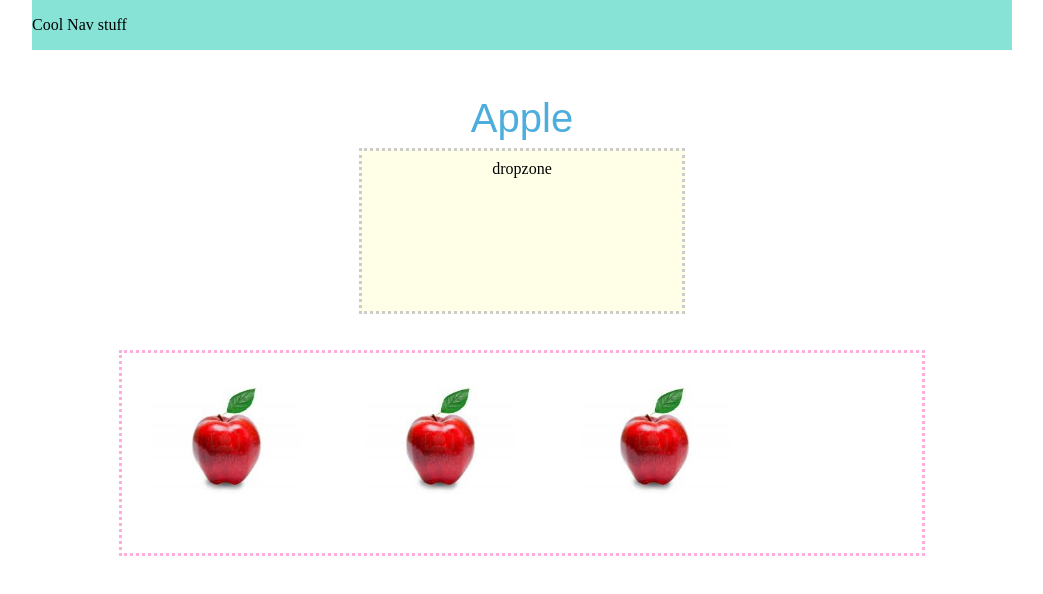
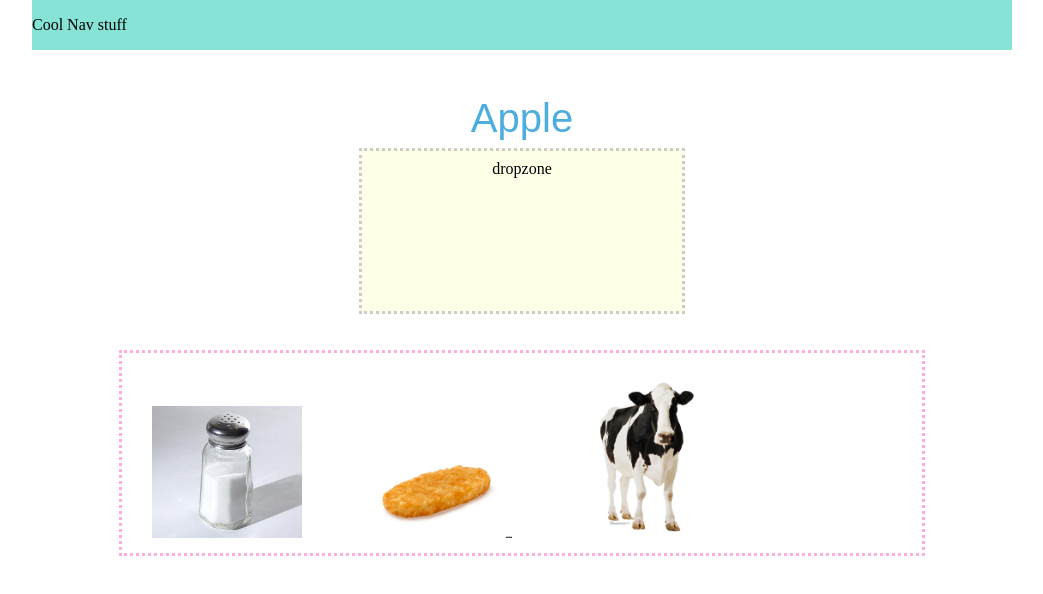
Before and after one commit to chrislebaron/jquery-match, a plain HTML site: page index.html in a window 1280 px wide. Shown: the whole page, without its empty margins (118-1161 px from the left). Drawn offline with Linux system fonts and the light colour scheme; files that its build step writes are made by us from their sources.

Commit message:
Lots of stuff
Added a ton of logic

```diff
--- a/index.html
+++ b/index.html
@@ -7,13 +7,14 @@
 	<link rel="stylesheet" type="text/css" href="css/reset.css">
 	<link rel="stylesheet" type="text/css" href="css/style.css">
 	<link rel="stylesheet" type="text/css" href="css/jquery-ui.min.css">
-	<link rel="stylesheet" type="text/css" href="jquery-ui.structure.min.css">
-	<link rel="stylesheet" type="text/css" href="jquery-ui.theme.min.css">
+	<link rel="stylesheet" type="text/css" href="css/jquery-ui.structure.min.css">
+	<link rel="stylesheet" type="text/css" href="css/jquery-ui.theme.min.css">
 
 	<!-- Javascripts -->
 	<script language="javascript" type="text/javascript" src="js/jquery-1.11.2.min.js"></script>
 	<script type="text/javascript" src="js/jquery-ui.min.js"></script>
 	<script type="text/javascript" src="js/match.js"></script>
+	<script type="text/javascript" src="js/shuffle.js"></script>
 
 </head>
 <body>
--- a/js/match.js
+++ b/js/match.js
@@ -1,4 +1,55 @@
 $(function() {
+
+  var picList =   [
+                        {word: 'apple', file: 'apple1.jpg'},
+                        {word: 'ball', file: 'ball.jpg'},
+                        {word: 'cat', file: 'cat1.jpg'},
+                        {word: 'cheese', file: 'cheese.jpg'},
+                        {word: 'cloud', file: 'cloud1.jpg'},
+                        {word: 'cow', file: 'cow1.jpg'},
+                        {word: 'dog', file: 'dog1.png'},
+                        {word: 'grass', file: 'grass.jpg'},
+                        {word: 'hash', file: 'hash.jpg'},
+                        {word: 'pepper', file: 'pepper.jpg'},
+                        {word: 'rainbow', file: 'rainbow1.png'},
+                        {word: 'salt', file: 'salt.jpg'},
+                        {word: 'worm', file: 'worm.jpg'},
+                    ]
+    // Generate the page
+    // Choose a random picture as an answer
+    var generateGame = function() {
+      $('#picture-div').empty();
+      options = Array();
+      var answer = picList[Math.floor(Math.random() * picList.length)];
+      options.push(answer);
+
+      // Choose two more as options
+      var numOptions=2;
+      var renderOptions = function(numOptions){
+        for(i=0; i<numOptions;){
+          var random = picList[Math.floor(Math.random() * picList.length)];
+          if($.inArray(random,options)===-1){
+             options.push(random);
+          }
+          if(options.length!==numOptions-1){
+            i++;
+          }
+        }
+
+      }
+      renderOptions(numOptions);
+      // Shuffle!
+      options = shuffle(options);
+
+
+      for(i=0; i<options.length; i++){
+        item=i+1;
+        $('#picture-div').append('<img id="'+options[i].word+'" class="drag" src="images/'+options[i].file+'">')
+      }
+    }
+    generateGame();
+
+    // Move and validate stuff
     $( ".drag" ).draggable({ revert: "invalid" });
     $( "#dropzone" ).droppable({
       drop: function( event, ui ) {
@@ -17,20 +68,6 @@ $(function() {
 
     }
 
-    var picList =   [
-                        {word: 'apple', file: 'apple1.jpg'},
-                        {word: 'ball', file: 'ball.jpg'},
-                        {word: 'cat', file: 'cat1.jpg'},
-                        {word: 'cheese', file: 'cheese.jpg'},
-                        {word: 'cloud', file: 'chris.jpg'},
-                        {word: 'cow', file: 'cow1.jpg'},
-                        {word: 'dog', file: 'dog1.jpg'},
-                        {word: 'grass', file: 'grass.jpg'},
-                        {word: 'hash', file: 'hash.jpg'},
-                        {word: 'pepper', file: 'pepper.jpg'},
-                        {word: 'rainbow', file: 'rainbow.jpg'},
-                        {word: 'salt', file: 'salt.jpg'},
-                        {word: 'worm', file: 'worm.jpg'},
-                    ]
+
 
 });
--- /dev/null
+++ b/js/shuffle.js
@@ -0,0 +1,19 @@
+// From http://stackoverflow.com/questions/2450954/how-to-randomize-shuffle-a-javascript-array
+function shuffle(array) {
+  var currentIndex = array.length, temporaryValue, randomIndex ;
+
+  // While there remain elements to shuffle...
+  while (0 !== currentIndex) {
+
+    // Pick a remaining element...
+    randomIndex = Math.floor(Math.random() * currentIndex);
+    currentIndex -= 1;
+
+    // And swap it with the current element.
+    temporaryValue = array[currentIndex];
+    array[currentIndex] = array[randomIndex];
+    array[randomIndex] = temporaryValue;
+  }
+
+  return array;
+}
```
